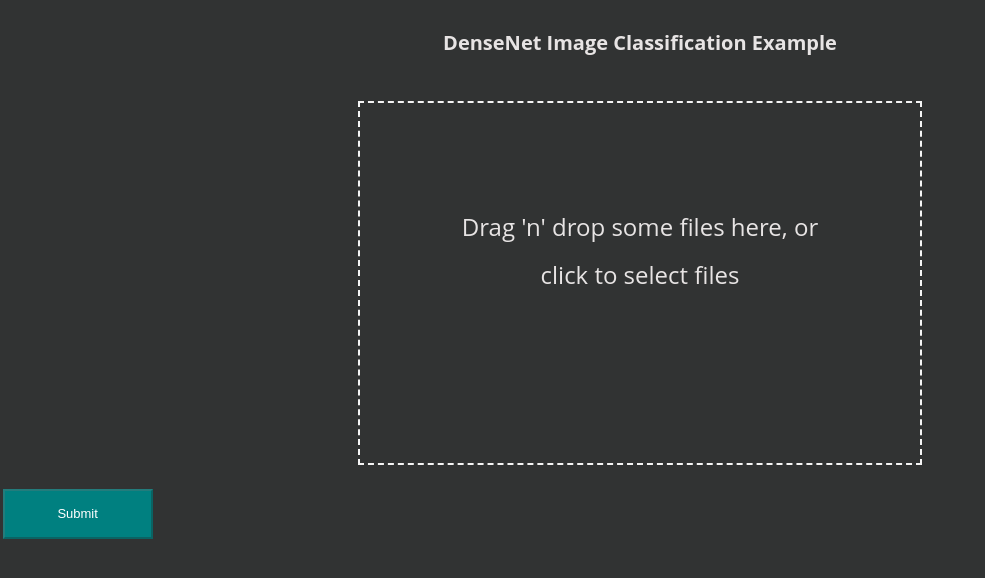
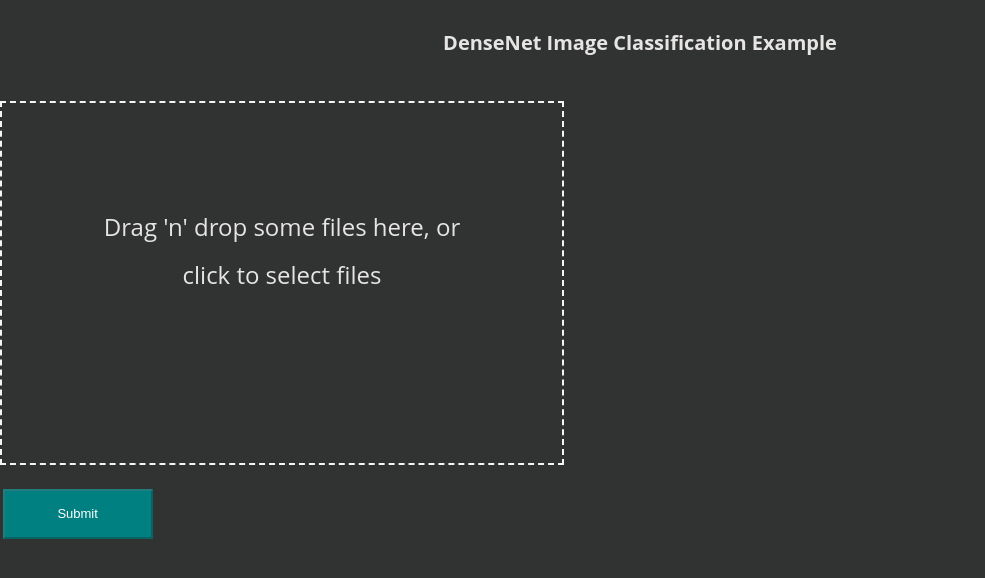
Before and after one commit to Gayathrimenakath/Model-Classification, a React (Create React App) app: page / in a window 1280 px wide. Shown: the top 578 px of the page, without its empty margins (0-985 px from the left). Built offline with nearby package versions, Linux system fonts and the light colour scheme.

Commit message:
Added relevant comments and enabled the upload of all image types

```diff
--- a/src/App.css
+++ b/src/App.css
@@ -12,10 +12,17 @@ body {
 }
 
 
-.text-center, .file-list {
+#container {
+  display: flex;
+  flex-direction: row;
+  flex-wrap: nowrap;
+  justify-content: flex-start;
+}
+
+.text-center, .file-list   {
   display: flex;
   height: 100%;
-  justify-content: center;
+  justify-content: center !important;
   align-content: center;
   text-align: center;
 }
--- a/src/App.js
+++ b/src/App.js
@@ -12,12 +12,9 @@ import "./App.css";
 
 function App() {
   const [selectedFile, setSelectedFile] = useState(null);
-
   const isInitialMount = useRef(true);
-
   const [prediction, setPrediction] = useState([]);
   const [uploaded, setUploaded] = useState(false)
-
   const [images, setImages] = useState([]);
   const [scores, setScores] = useState({
     correct:0,
@@ -26,6 +23,7 @@ function App() {
     total:0,
     cLoss:0});
 
+  //get the file uploaded by the user
   const onDrop = useCallback(acceptedFiles => {
     acceptedFiles.map(file => {
       setSelectedFile(acceptedFiles[0])
@@ -52,40 +50,35 @@ function App() {
    }
  },[])
 
+  //send a POST request with the uploaded image
   const submitForm = (event) => {
     var formData = new FormData();
     formData.append("data", selectedFile);
 
     let config={
-      headers: {'Content-Type' : 'image/jpg'}
+      headers: {'Content-Type' : 'image/*'}
     }
     axios
       .post('http://54.194.131.169:8080/predictions/densenet161', formData, config)
       .then(function (response) {
         if (response.status === 200){
-          var predictedScore = response.data
-          for (var key in predictedScore) {
-            if (predictedScore.hasOwnProperty(key)) {
-              predictedScore[key] = (predictedScore[key]*100).toFixed(0);
-            }
-          }
-          setPrediction(predictedScore)
+          setPrediction(response.data)
           setUploaded(true)
         }
-
-
     })
     .catch(function (error) {
         console.log(error);
     });
+
+    event.preventDefault();
   };
 
+  //clear the state and set it to initial state
   const clearState = () =>{
     setImages([])
     setUploaded(false)
     setSelectedFile([])
     setPrediction([])
-
   };
 
 
@@ -93,21 +86,23 @@ function App() {
     <main className="App">
       <h1 className="text-center">DenseNet Image Classification Example</h1>
 
-      {(!uploaded) ? <Dropzone onDrop={onDrop} accept={"image/*"} value={selectedFile}/>:
-      <ImageList images={images}  />}
-
-
+      <div id="container">
+        <div id="left">
           {((scores.correct !== 0) || (scores.wrong !== 0) ) && (
           <ScoreTable score={scores} />
           )}
+        </div>
+        <div id="right">
+          {(!uploaded) ? <Dropzone onDrop={onDrop} accept={"image/*"} value={selectedFile}/>:
+          <ImageList images={images} />}
+        </div>
+      </div>
 
       <span>&nbsp;</span>
       {(prediction.length ===  0) ?
         <button className ="submit" disabled = {!selectedFile} onClick={submitForm}>Submit</button>:
         <Prediction prediction={prediction} clearState={clearState} changeScore = {setScores} score={scores}/>
       }
-
-
     </main>
   );
 }
--- a/src/Prediction.js
+++ b/src/Prediction.js
@@ -1,19 +1,29 @@
-import { func } from "prop-types";
 import React from "react";
 
 import "./Prediction.css";
 
 const Prediction = ({ prediction, clearState, changeScore, score }) => {
 
-    var correctAnswer = Object.keys(prediction).reduce((a, b) => prediction[a] > prediction[b] ? a : b)
-    console.log('maximum',correctAnswer)
+  //Get the correct answer based on the key with the highest value
+  var correctAnswer = Object.keys(prediction).reduce((a, b) => prediction[a] > prediction[b] ? a : b)
+  console.log('maximum',correctAnswer)
 
 
+    //store the predicted scores in a variable by converting them to percentage with no decimal value
+    var predictedScore =JSON.parse(JSON.stringify(prediction));
+    for (var key in predictedScore) {
+      if (predictedScore.hasOwnProperty(key)) {
+        predictedScore[key] = (predictedScore[key]*100).toFixed(0);
+      }
+    }
+    console.log('answer',prediction)
+
+    //add classname to the text to show color codes for scores
     function textClass (keyName){
-      if (prediction[keyName]>50){
+      if (predictedScore[keyName]>50){
         return 'text-green'
       }
-      else if (prediction[keyName]>25){
+      else if (predictedScore[keyName]>25){
         return 'text-lightgreen'
       }
       else{
@@ -22,6 +32,7 @@ const Prediction = ({ prediction, clearState, changeScore, score }) => {
     }
 
 
+    //calculate scores based on the answer chosen by the user
     const calcScore = (event) => {
         if (event.target.value  === correctAnswer ){
             changeScore((prevState) => ({
@@ -63,7 +74,7 @@ const Prediction = ({ prediction, clearState, changeScore, score }) => {
                     <div>
                         <svg width="150" height="100" key={keyName}>
                             <rect x="0" y="0" width="150" height="100" fill="black"/>
-                            <text className={textClass(keyName)} x="50%" y="40%"  fontSize="16" fontWeight="bold" textAnchor="middle" >{prediction[keyName]}</text>
+                            <text className={textClass(keyName)} x="50%" y="40%"  fontSize="16" fontWeight="bold" textAnchor="middle" >{predictedScore[keyName]}</text>
                             <text x="50%" y="80%" fill="white" fontSize="16" fontWeight="bold" textAnchor="middle" > {keyName}</text>
                         </svg>
                     </div>
--- a/src/ScoreTable.css
+++ b/src/ScoreTable.css
@@ -1,18 +1,18 @@
 .table {
-
-
+  height: 100%;
+  justify-content: left;
+  align-content: left;
   top: 40px;
   left: 30px;
   height: 25vh;
   width: 20vh;
   border-collapse: collapse;
-    margin-bottom: 20px;
-    margin-top: 20px;
+  margin-bottom: 80px;
+  margin-top: 20px ;
   background-color: rgb(209, 209, 209);
   color:black;
   font-size:medium;
   }
-
 
 
 td, th {
```
Lines whose indentation alone changed are shown as unchanged.
